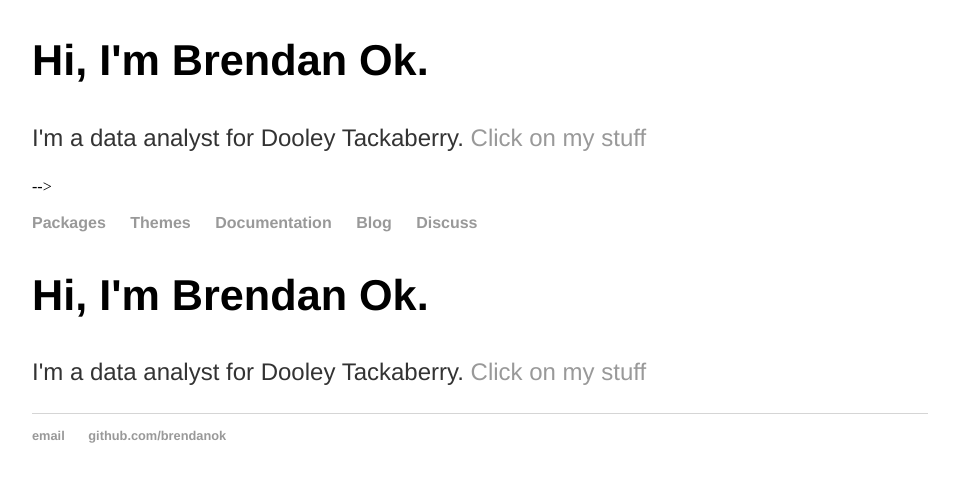
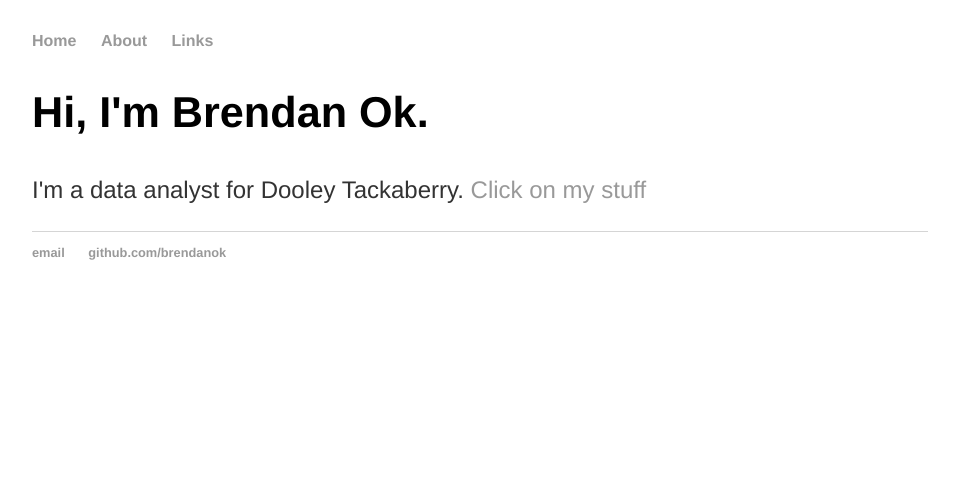
Before and after one commit to brendanok/brendanok.github.io, a Jekyll site: the page built from index.html, in a window 1280 px wide. Shown: the top 482 px of the page, without its empty margins (160-1119 px from the left). Built offline with Jekyll 4.4.1, drawn with Linux system fonts in a browser that asks for light colours.

Commit message:
Update default.html

```diff
--- a/_layouts/default.html
+++ b/_layouts/default.html
@@ -8,7 +8,6 @@
 
   </head>
 
-<!--
   <body>
     <nav>
 <ul>
@@ -22,25 +21,6 @@
   {{ content }}
 
 </div>
- -->
-
-   <nav class="top-bar" aria-label="Primary">
-
-    <ul class="navigation">
-
-      <li><a class="" href="/packages">Packages</a></li>
-      <li><a class="" href="/themes">Themes</a></li>
-      <li><a class="" href="/docs">Documentation</a></li>
-      <li><a href="https://blog.atom.io">Blog</a></li>
-      <li><a href="https://discuss.atom.io">Discuss</a></li>
-    </ul>
-<div class="container">
-
-  {{ content }}
-
-</div>
-
-</nav>
 
   <footer>
    <ul>
```
